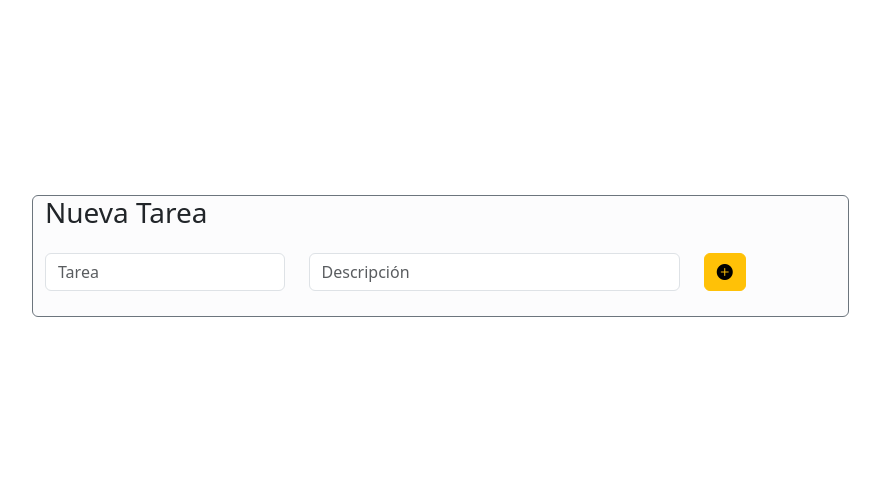
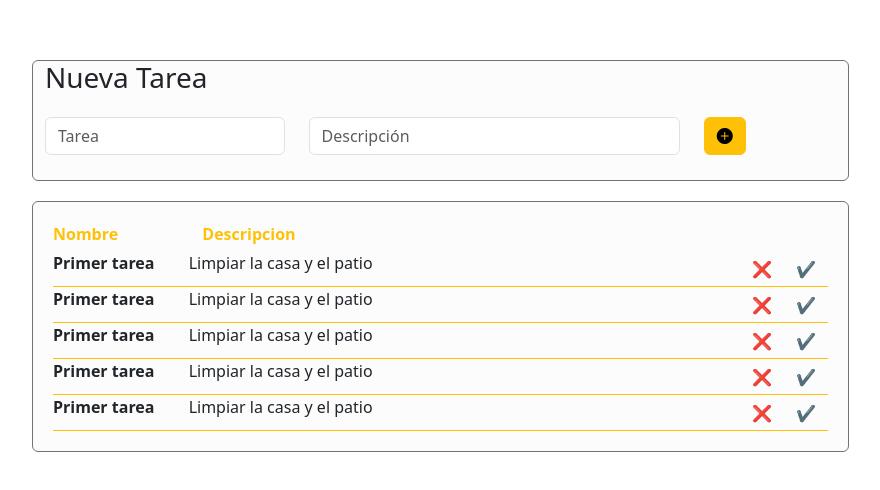
Before and after one commit to IsabellaMuroni/TrabajoIntegrador, a React (Vite) app in the folder listadetareas/: page / in a window 1280 px wide. Shown: the part 144-634 px from the top of the page, without its empty margins (50-930 px from the left). Built offline with nearby package versions, Linux system fonts and the light colour scheme.

Commit message:
lista de tareas

```diff
--- a/listadetareas/src/components/TaskContainer/TaskContainer.jsx
+++ b/listadetareas/src/components/TaskContainer/TaskContainer.jsx
@@ -1,10 +1,12 @@
 import React from 'react';
 import TaskForm from '../TaskForm/TaskForm';
+import TaskList from '../TaskList/TaskList';
 
 const TaskContainer = () => {
     return (
         <div>
             <TaskForm/>
+            <TaskList/>
         </div>
     );
 }
--- /dev/null
+++ b/listadetareas/src/components/TaskItem/Item.css
@@ -0,0 +1,7 @@
+.taskT{
+    height: 36px;
+}
+
+.tareaNombre{
+    margin-right: 30px;
+}
--- a/listadetareas/src/components/TaskItem/TaskItem.jsx
+++ b/listadetareas/src/components/TaskItem/TaskItem.jsx
@@ -1,10 +1,16 @@
 import React from 'react';
+import './Item.css'
 
 const TaskItem = () => {
     return (
-        <div>
+        <div className=" border-bottom border-warning taskT">
 
-            <h1>Task Item2</h1>
+            <p className="d-inline tareaNombre"><strong>Primer tarea</strong></p>
+            <p className="d-inline">   Limpiar la casa y el patio</p>
+
+            <button className="float-end d-inline border-0 btn">✔️</button>
+            <button className="float-end d-inline border-0 btn">❌</button>
+
         </div>
     );
 }
--- /dev/null
+++ b/listadetareas/src/components/TaskList/List.css
@@ -0,0 +1,12 @@
+.list{
+  margin-top: 20px;
+    padding: 20px;
+}
+.headerNombre{
+    padding-right: 80px;
+
+}
+.headerList{
+    width: 700px;
+    margin-bottom: 5px;
+}
--- a/listadetareas/src/components/TaskList/TaskList.jsx
+++ b/listadetareas/src/components/TaskList/TaskList.jsx
@@ -0,0 +1,26 @@
+import React from 'react';
+import TaskItem from '../TaskItem/TaskItem';
+import './list.css'
+
+const TaskList = () => {
+
+
+
+    return (
+        <div className='list bg-light-subtle rounded border border-secondary '>
+            <div className='text-warning headerList'>
+                <p className='d-inline headerNombre'><strong>Nombre</strong></p>
+                <p className='d-inline headerDescripcion'><strong> Descripcion</strong></p>
+            </div>
+
+            <TaskItem />
+            <TaskItem />
+            <TaskItem />
+            <TaskItem />
+            <TaskItem />
+
+        </div>
+    );
+}
+
+export default TaskList;
```
